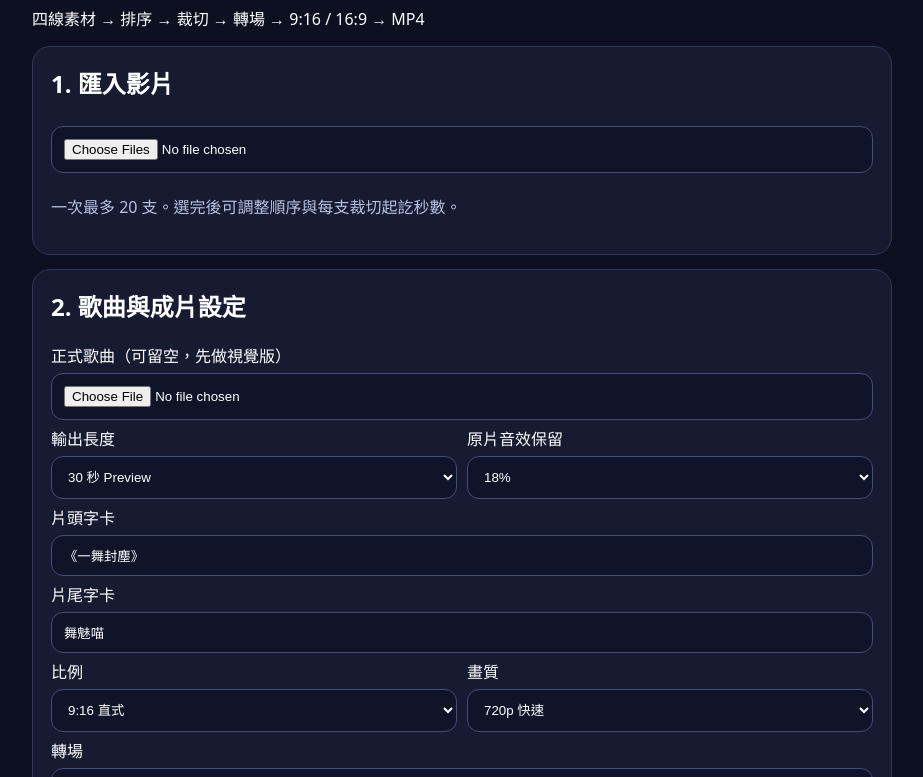
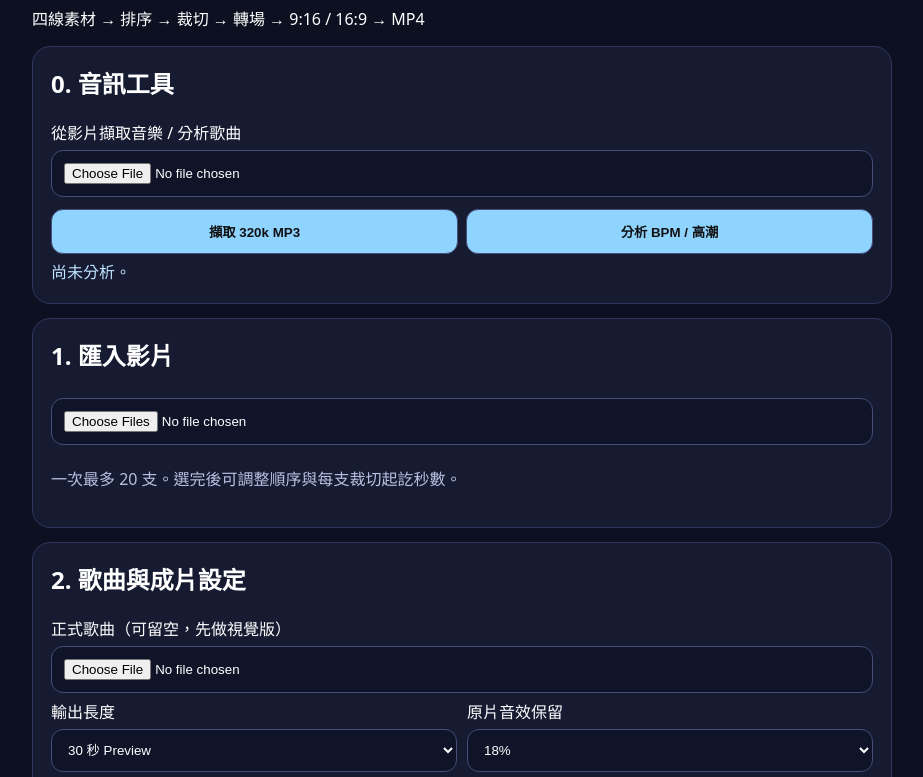
Before and after one commit to gogototo24-lang/ai-music-studio, a plain HTML site: page catpaw-factory/editor.html in a window 1280 px wide. Shown: the part 103-880 px from the top of the page, without its empty margins (178-1101 px from the left). Drawn offline with Linux system fonts and the light colour scheme.

Commit message:
Expose CatPaw Editor v0.3 audio extraction and music analysis UI

```diff
--- a/catpaw-factory/editor.html
+++ b/catpaw-factory/editor.html
@@ -3,7 +3,7 @@
 <head>
 <meta charset="utf-8">
 <meta name="viewport" content="width=device-width,initial-scale=1">
-<title>CatPaw AI 剪輯師 v0.2</title>
+<title>CatPaw AI 剪輯師 v0.3</title>
 <style>
 body{font-family:system-ui;background:#0d1020;color:#fff;margin:0}
 .wrap{max-width:860px;margin:auto;padding:20px}
@@ -24,8 +24,20 @@ a{color:#9fdbff}
 </head>
 <body>
 <main class="wrap">
-<h1>✂️ CatPaw AI 剪輯師 <small>v0.2</small></h1>
+<h1>✂️ CatPaw AI 剪輯師 <small>v0.3</small></h1>
 <p>四線素材 → 排序 → 裁切 → 轉場 → 9:16 / 16:9 → MP4</p>
+
+<section class="card">
+<h2>0. 音訊工具</h2>
+<label>從影片擷取音樂 / 分析歌曲</label>
+<input id="audioSource" type="file" accept="video/*,audio/*">
+<div class="actions">
+<button class="secondary" onclick="extractAudio()">擷取 320k MP3</button>
+<button class="secondary" onclick="analyzeMusic()">分析 BPM / 高潮</button>
+</div>
+<div id="audioStatus" class="status">尚未分析。</div>
+<a id="audioDownload" style="display:none" target="_blank">開啟擷取音訊</a>
+</section>
 
 <section class="card">
 <h2>1. 匯入影片</h2>
@@ -62,8 +74,8 @@ a{color:#9fdbff}
 </section>
 
 <section class="card">
-<h2>v0.2 定位</h2>
-<p class="note">v0.2 已支援正式歌曲、30/60/275 秒輸出、原片音效混合、片頭片尾字卡，以及素材不足時自動循環填滿 Full MV。下一階段會加 AI 自動選鏡、BPM/副歌偵測與歌詞字幕時間軸。</p>
+<h2>v0.3 定位</h2>
+<p class="note">v0.3 新增從影片擷取 320k MP3、歌曲 BPM 粗估、高潮/副歌候選與能量峰值。既有 30/60/275 秒輸出、正式歌曲混音與片頭片尾字卡仍保留。下一步會把分析結果直接餵給 AI 選鏡與自動卡點。</p>
 <p><a href="index.html">← 回 CatPaw AI Studio</a></p>
 </section>
 </main>
@@ -99,6 +111,33 @@ function escapeHtml(s){return s.replace(/[&<>"']/g,m=>({"&":"&amp;","<":"&lt;","
 function setStart(i,v){items[i].start=Number(v||0)}
 function setEnd(i,v){items[i].end=v===""?"":Number(v)}
 function move(i,delta){const j=i+delta;if(j<0||j>=items.length)return;[items[i],items[j]]=[items[j],items[i]];draw()}
+
+async function extractAudio(){
+  const f=audioSource.files && audioSource.files[0];
+  if(!f){audioStatus.textContent="請先選影片或音訊。";return;}
+  const fd=new FormData();fd.append("file",f,f.name);fd.append("bitrate","320k");
+  audioStatus.textContent="音訊擷取中…";audioDownload.style.display="none";
+  try{
+    const r=await fetch(API+"/api/editor/extract-audio",{method:"POST",body:fd});
+    const j=await r.json();if(!r.ok)throw new Error(j.detail||"擷取失敗");
+    const url=new URL(j.audio_url,API).href;
+    audioDownload.href=url;audioDownload.style.display="inline";
+    audioStatus.textContent="完成｜"+j.duration+" 秒｜"+j.bitrate+" MP3";
+  }catch(e){audioStatus.textContent="失敗："+e.message;}
+}
+async function analyzeMusic(){
+  const f=audioSource.files && audioSource.files[0];
+  if(!f){audioStatus.textContent="請先選影片或音訊。";return;}
+  const fd=new FormData();fd.append("file",f,f.name);
+  audioStatus.textContent="歌曲分析中…";
+  try{
+    const r=await fetch(API+"/api/editor/analyze-music",{method:"POST",body:fd});
+    const j=await r.json();if(!r.ok)throw new Error(j.detail||"分析失敗");
+    const chorus=(j.chorus_candidates||[]).map(x=>x.start+"–"+x.end+"s").join("、")||"無";
+    const peaks=(j.peak_candidates||[]).slice(0,6).map(x=>x.time+"s").join("、")||"無";
+    audioStatus.textContent="長度："+j.duration+" 秒\nBPM 粗估："+(j.bpm_estimate||"無法估計")+"\n副歌/高潮候選："+chorus+"\n能量峰值："+peaks;
+  }catch(e){audioStatus.textContent="失敗："+e.message;}
+}
 
 async function renderEdit(){
   if(!items.length){status.textContent="請先選影片。";return;}
```
